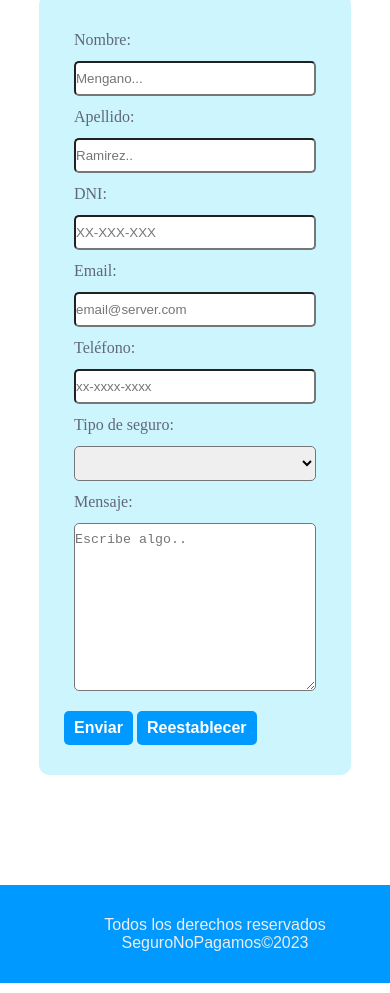
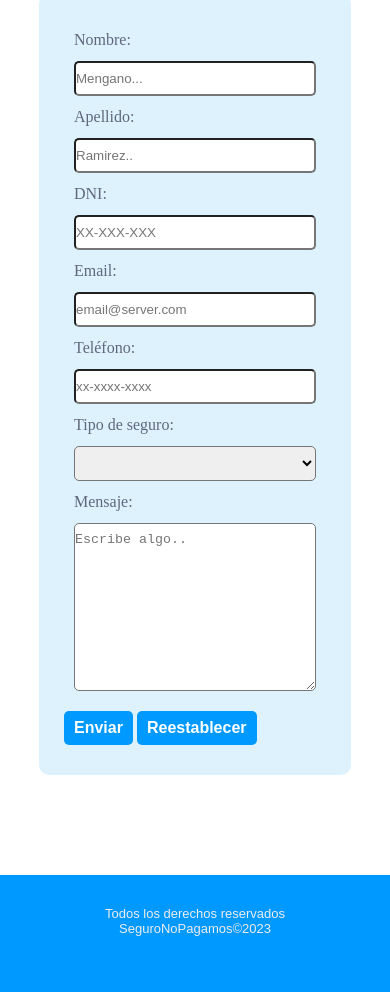
Before and after one commit to CassieGz/Ejercicio01, a plain HTML site: page index.html in a window 390 px wide. Shown: the part 596-1589 px from the top of the page. Drawn offline with Linux system fonts and the light colour scheme.

Commit message:
Add files via upload

```diff
--- a/style.css
+++ b/style.css
@@ -79,7 +79,7 @@ p{
 }
 
 form{
-    background-color: #cdf5fd;
+    background-color:#ddf2fd;
     border-radius: 10px;
     border-style:none;
     color: #61677a;
@@ -101,7 +101,6 @@ form input, select, textarea{
     margin: 5px 10px;
     padding: 8px 0;
 }
-
 #precioSeguro{
     color: #427d9d;
     font-family: Arial, Helvetica, sans-serif;
@@ -127,21 +126,30 @@ button:hover{
 
 footer{
     background-color: #0099ff;
-    padding: 15px 0px;
-    margin:10px 0;
+    display: flex;
+    align-items: center;
+    justify-content: center;
+    padding-top: 15px;
+    padding-bottom: 40px;
+}
+
+footer ul{
+    padding: 0;
 }
 
 footer li{
     color: #ededed;
-    display: flex;
-    align-items: center;
-    justify-content: center;
     font-family: Arial, Helvetica, sans-serif;
-    font-size: medium;
     text-align: center;
 }
 
 @media (max-width: 768px){
+
+    header ul{
+        display: block;
+        padding:0;
+        padding-right: 15px;
+    }
 
     h1{
         font-size:large;
@@ -151,4 +159,8 @@ footer li{
     form{
         margin: 0 10%;
     }
+
+    footer li{
+        font-size: small;
+    }
 }
```
